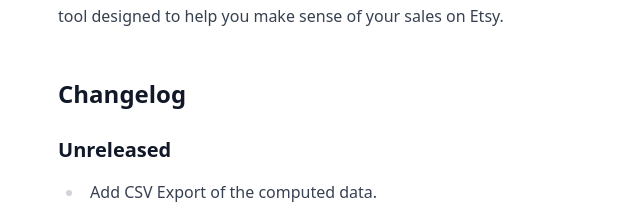
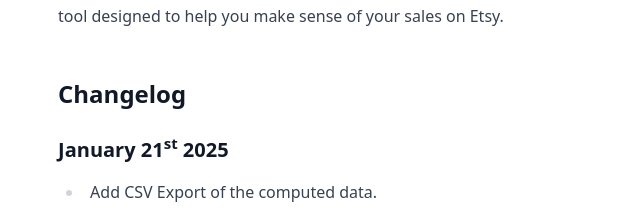
Before and after one commit to loicteixeira/retail-price-calculator, a SvelteKit app: page /about in a window 1280 px wide. Shown: the part 882-1102 px from the top of the page, without its empty margins (309-949 px from the left). Built offline with nearby package versions, Linux system fonts and the light colour scheme.

Commit message:
Prepare for release

```diff
--- a/src/routes/about/+page.svelte
+++ b/src/routes/about/+page.svelte
@@ -52,7 +52,7 @@
 
 	<h2 id="changelog">Changelog</h2>
 
-	<h3>Unreleased</h3>
+	<h3 id="2025-01-21"><time datetime="2025-01-21">January 21<sup>st</sup> 2025</time></h3>
 
 	<ul>
 		<li>Add CSV Export of the computed data.</li>
```
